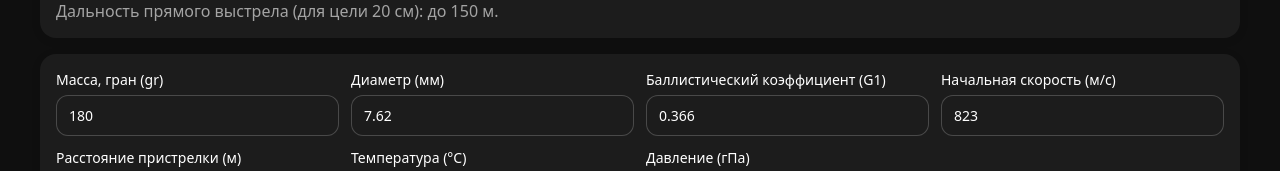
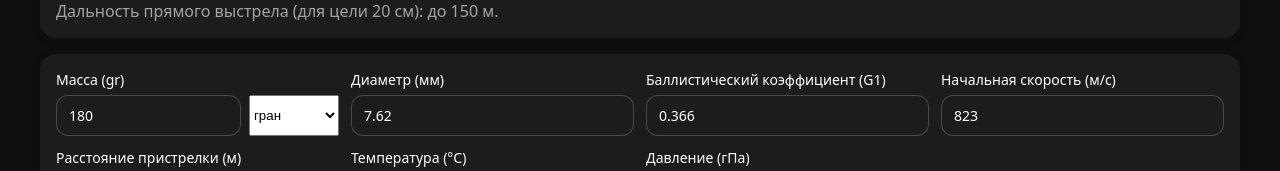
Before and after one commit to vetin-pilot/tg-miniapp, a React (Vite) app: page / in a window 1280 px wide. Shown: the part 529-700 px from the top of the page. Built offline with nearby package versions, Linux system fonts and the light colour scheme; no server answers.

Commit message:
120825_5

```diff
--- a/src/App.jsx
+++ b/src/App.jsx
@@ -191,6 +191,7 @@ export default function App() {
 
     const [selectedCaliber, setSelectedCaliber] = useState('');
     const [selectedPreset, setSelectedPreset] = useState('');
+    const [massUnit, setMassUnit] = useState('gr'); // 'gr' for grains, 'g' for grams
 
     const handleCaliberChange = (e) => {
         const caliber = e.target.value;
@@ -209,6 +210,7 @@ export default function App() {
             if (firstPreset) {
                 setSelectedPreset(firstPreset.name);
                 setMassGr(String(firstPreset.massGr));
+                setMassUnit('gr'); // Пресеты в гранах
                 setDiameterMm(String(firstPreset.diameterMm));
                 setG1(String(firstPreset.G1));
                 setV0(String(firstPreset.v0));
@@ -228,6 +230,7 @@ export default function App() {
         const preset = caliberPresets.find(p => p.name === presetName);
         if (preset) {
             setMassGr(String(preset.massGr));
+            setMassUnit('gr'); // Пресеты в гранах
             setDiameterMm(String(preset.diameterMm));
             setG1(String(preset.G1));
             setV0(String(preset.v0));
@@ -236,8 +239,10 @@ export default function App() {
 
 
     // числа
-    // 1 гран = 0.00006479891 кг. Это ключевое исправление.
-    const massKg = n(massGr, 0) * 0.00006479891;
+    // 1 гран = 0.00006479891 кг, 1 грамм = 0.001 кг.
+    const massKg = massUnit === 'g'
+        ? n(massGr, 0) * 0.001 // граммы в кг
+        : n(massGr, 0) * 0.00006479891; // граны в кг
     const diameter = n(diameterMm, 0);
     const g1 = n(G1, 0.001);
     const v0n = n(v0, 0);
@@ -560,8 +565,14 @@ export default function App() {
 
                 <div className="card" style={{ marginTop: 16 }}>
                     <div className="grid">
-                        <label>Масса, гран (gr)
-                            <input type="number" step="0.1" value={massGr} onChange={e => setMassGr(e.target.value)} />
+                        <label>Масса ({massUnit})
+                            <div style={{ display: 'flex', gap: 8 }}>
+                                <input type="number" step="0.1" value={massGr} onChange={e => setMassGr(e.target.value)} style={{ flex: 1 }} />
+                                <select value={massUnit} onChange={e => setMassUnit(e.target.value)} className="input-css" style={{ width: 90 }}>
+                                    <option value="gr">гран</option>
+                                    <option value="g">грамм</option>
+                                </select>
+                            </div>
                         </label>
                         <label>Диаметр (мм)
                             <input type="number" step="0.01" value={diameterMm} onChange={e => setDiameterMm(e.target.value)} />
```
